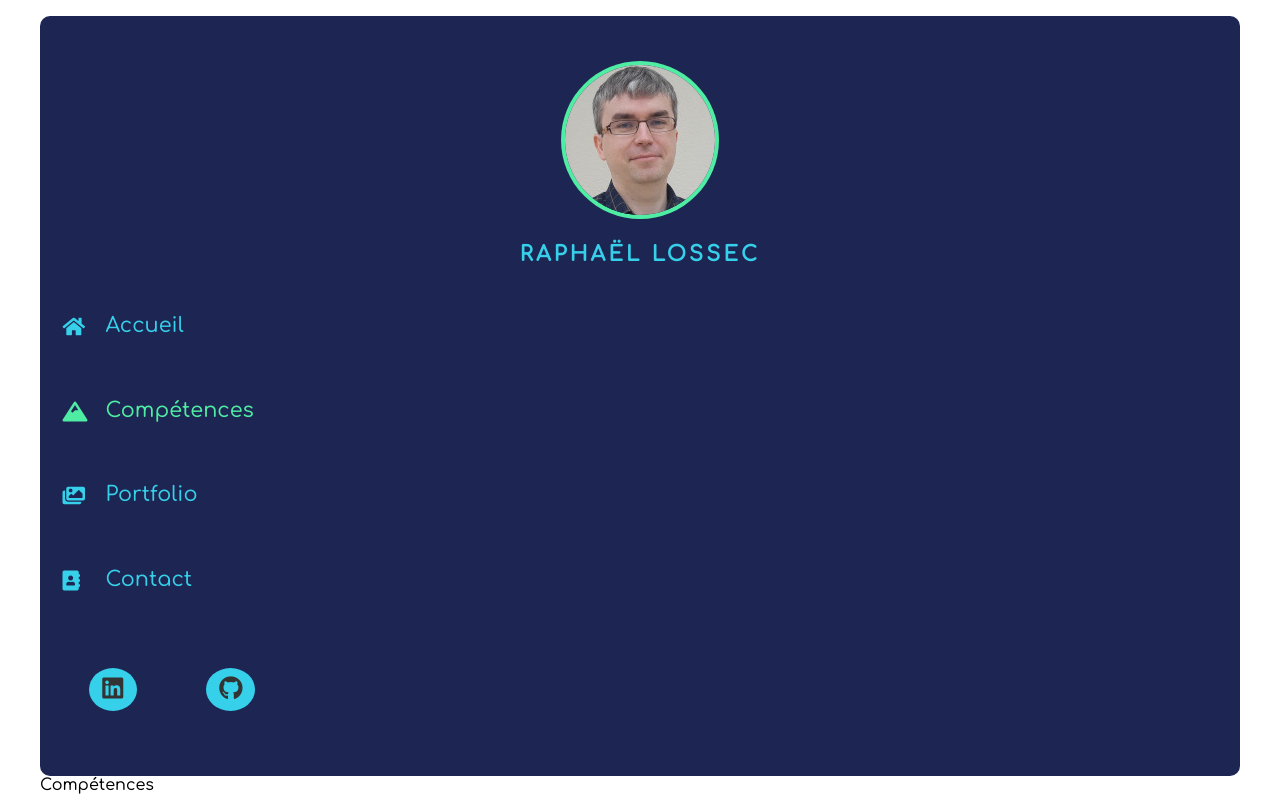
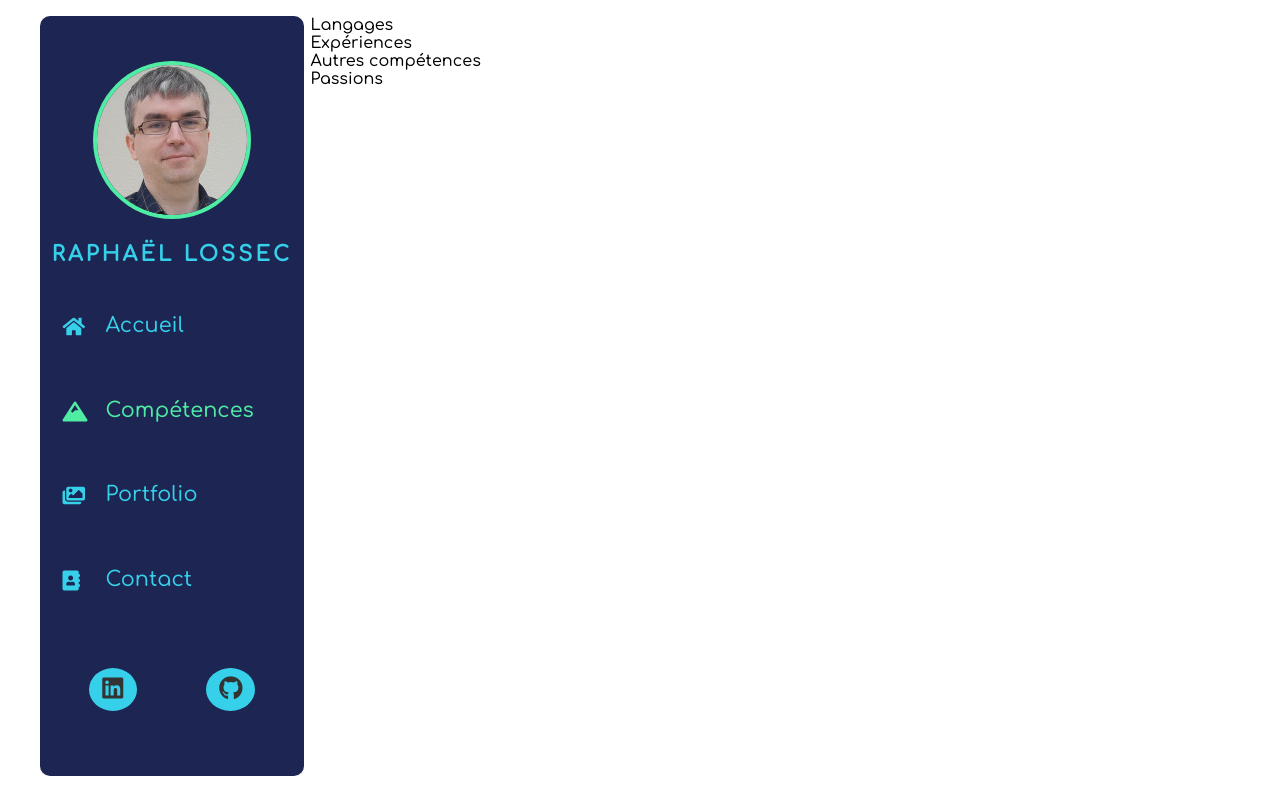
Before and after one commit to S0Imyr/site_perso, a React (Create React App) app: page /skills in a window 1280 px wide. Built offline with nearby package versions, Linux system fonts and the light colour scheme; a web font is replaced by a local one.

Commit message:
Skills parts init

```diff
--- /dev/null
+++ b/src/components/skills/Experience.js
@@ -0,0 +1,11 @@
+import React from 'react';
+
+const Experience = () => {
+    return (
+        <div>
+            Expériences
+        </div>
+    );
+};
+
+export default Experience;
--- /dev/null
+++ b/src/components/skills/Hobbies.js
@@ -0,0 +1,11 @@
+import React from 'react';
+
+const Hobbies = () => {
+    return (
+        <div>
+            Passions
+        </div>
+    );
+};
+
+export default Hobbies;
--- /dev/null
+++ b/src/components/skills/Languages.js
@@ -0,0 +1,11 @@
+import React from 'react';
+
+const Languages = () => {
+    return (
+        <div>
+            Langages
+        </div>
+    );
+};
+
+export default Languages;
--- /dev/null
+++ b/src/components/skills/OtherSkills.js
@@ -0,0 +1,11 @@
+import React from 'react';
+
+const OtherSkills = () => {
+    return (
+        <div>
+            Autres compétences
+        </div>
+    );
+};
+
+export default OtherSkills;
--- a/src/pages/Skills.js
+++ b/src/pages/Skills.js
@@ -1,11 +1,20 @@
 import React from 'react';
 import Navigation from '../components/Navigation';
+import Experience from '../components/skills/Experience';
+import Hobbies from '../components/skills/Hobbies';
+import Languages from '../components/skills/Languages';
+import OtherSkills from '../components/skills/OtherSkills';
 
 const Skills = () => {
     return (
-        <div>
+        <div className="skills">
             <Navigation />
-            Compétences
+            <div className="skillsContent">
+                <Languages />
+                <Experience />
+                <OtherSkills />
+                <Hobbies />
+            </div>
         </div>
     );
 };
```
